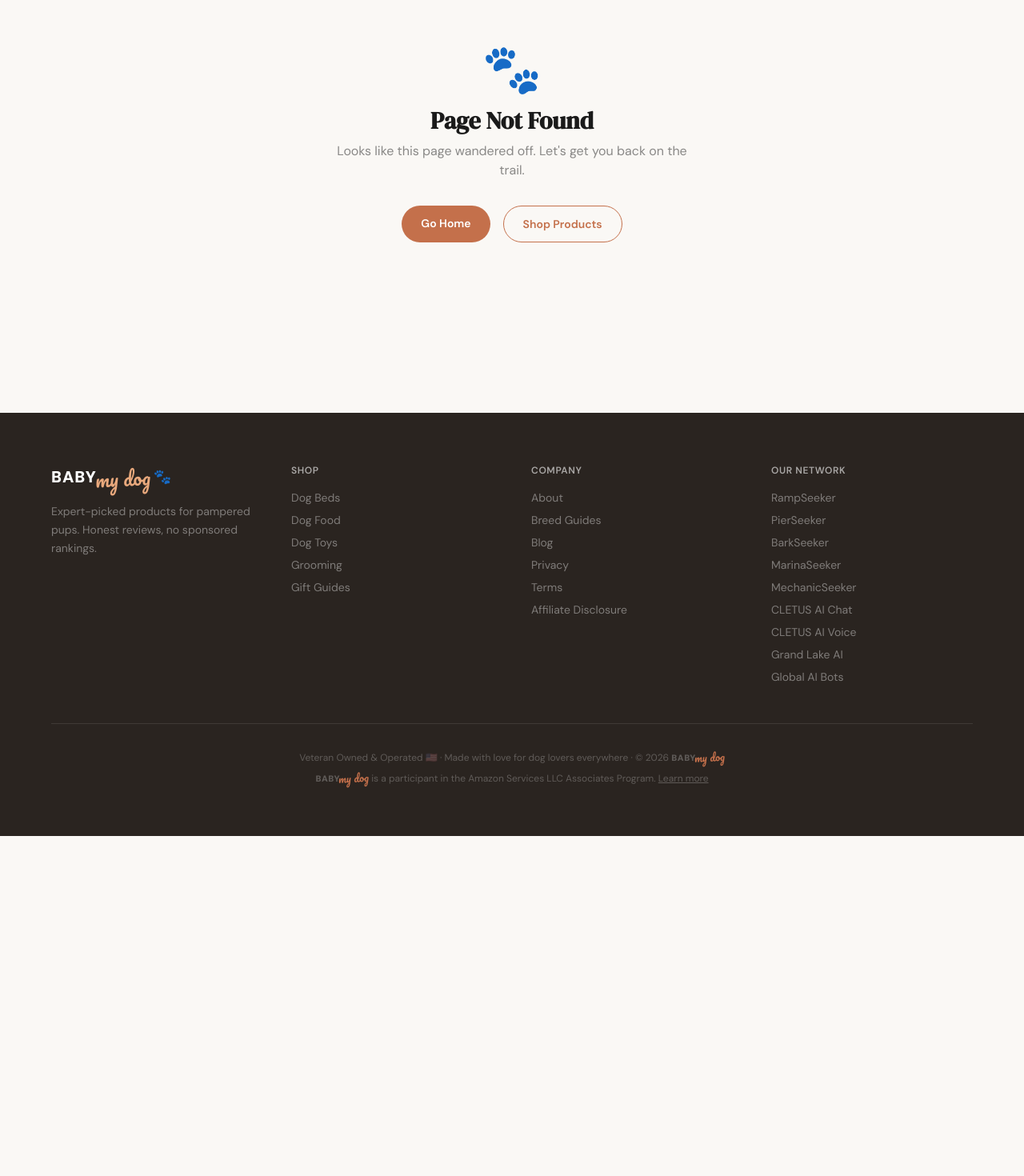
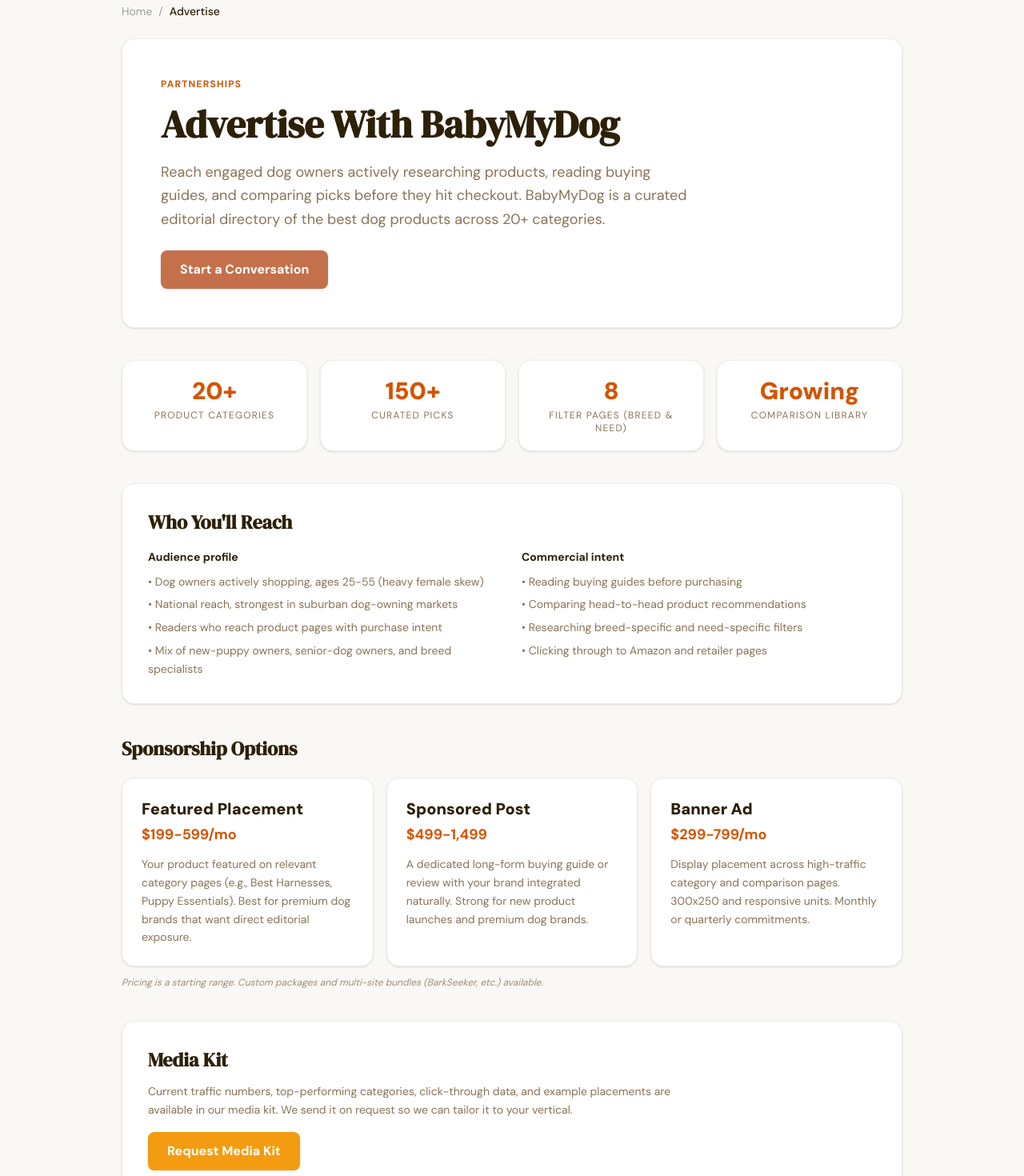
Before and after one commit to GlobalAiBots/babymydog, a Next.js app: page /advertise in a window 1280 px wide. Before the commit this address had no page. Shown: the part 160-1630 px from the top of the page at 80% size. Before the commit the page ends 1205 px from the top, so only its background shows below. Built offline with nearby package versions, Linux system fonts and the light colour scheme.

Commit message:
Add /advertise page with sponsorship options and media-kit CTA

```diff
--- /dev/null
+++ b/src/app/advertise/page.tsx
@@ -0,0 +1,133 @@
+import Link from "next/link";
+import type { Metadata } from "next";
+
+export const metadata: Metadata = {
+  title: "Advertise With BabyMyDog — Reach Engaged Dog Product Shoppers",
+  description: "Advertise on BabyMyDog. Reach engaged dog owners actively researching products, comparisons, and buying guides. Featured placements, sponsored posts, and banner ads.",
+  alternates: { canonical: "https://babymydog.com/advertise" },
+  openGraph: {
+    title: "Advertise With BabyMyDog",
+    description: "Reach dog owners actively researching products and buying guides.",
+    url: "https://babymydog.com/advertise",
+    siteName: "BabyMyDog",
+  },
+};
+
+export default function AdvertisePage() {
+  const breadcrumbLd = {
+    "@context": "https://schema.org",
+    "@type": "BreadcrumbList",
+    itemListElement: [
+      { "@type": "ListItem", position: 1, name: "Home", item: "https://babymydog.com" },
+      { "@type": "ListItem", position: 2, name: "Advertise", item: "https://babymydog.com/advertise" },
+    ],
+  };
+
+  const mailto = "mailto:hello@babymydog.com?subject=" + encodeURIComponent("Advertising Inquiry — BabyMyDog") + "&body=" + encodeURIComponent("Hi BabyMyDog team,\n\nI'd like to learn more about advertising options. Here's a quick intro:\n\n- Company: \n- Product / Service: \n- Target audience: \n- Budget range: \n- Format of interest (featured placement / sponsored post / banner): \n\nThanks!");
+
+  return (
+    <div className="min-h-screen pb-24" style={{ backgroundColor: '#FAF8F5' }}>
+      <script type="application/ld+json" dangerouslySetInnerHTML={{ __html: JSON.stringify(breadcrumbLd) }} />
+
+      <div className="max-w-5xl mx-auto px-6 py-16">
+        <nav className="text-sm text-[#1A1A1A]/40 mb-6 flex flex-wrap gap-2">
+          <Link href="/" className="hover:text-[#D35400] transition">Home</Link><span>/</span>
+          <span className="text-[#2D2006] font-medium">Advertise</span>
+        </nav>
+
+        <section className="bg-white rounded-2xl border border-[#F0EEEB] shadow-sm p-8 md:p-12 mb-10">
+          <p className="text-[#D35400] text-xs font-bold tracking-widest uppercase mb-3">Partnerships</p>
+          <h1 className="text-3xl md:text-5xl font-extrabold text-[#2D2006] mb-4 leading-tight">Advertise With BabyMyDog</h1>
+          <p className="text-[#8B7355] text-lg leading-relaxed max-w-2xl mb-6">
+            Reach engaged dog owners actively researching products, reading buying guides, and comparing picks before they hit checkout. BabyMyDog is a curated editorial directory of the best dog products across 20+ categories.
+          </p>
+          <a href={mailto} className="inline-block bg-[#C4704B] hover:bg-[#b5623f] text-white font-bold px-6 py-3 rounded-lg transition shadow-sm">Start a Conversation</a>
+        </section>
+
+        <section className="grid grid-cols-2 md:grid-cols-4 gap-4 mb-10">
+          {[
+            { stat: "20+", label: "Product Categories" },
+            { stat: "150+", label: "Curated Picks" },
+            { stat: "8", label: "Filter Pages (Breed & Need)" },
+            { stat: "Growing", label: "Comparison Library" },
+          ].map((s) => (
+            <div key={s.label} className="bg-white rounded-2xl border border-[#F0EEEB] shadow-sm p-5 text-center">
+              <p className="text-2xl md:text-3xl font-extrabold text-[#D35400]">{s.stat}</p>
+              <p className="text-[#8B7355] text-xs uppercase tracking-widest mt-1">{s.label}</p>
+            </div>
+          ))}
+        </section>
+
+        <section className="bg-white rounded-2xl border border-[#F0EEEB] shadow-sm p-6 md:p-8 mb-10">
+          <h2 className="text-2xl font-extrabold text-[#2D2006] mb-4">Who You&apos;ll Reach</h2>
+          <div className="grid grid-cols-1 md:grid-cols-2 gap-6 text-sm leading-relaxed">
+            <div>
+              <p className="font-bold text-[#2D2006] mb-2">Audience profile</p>
+              <ul className="space-y-1.5 text-[#8B7355]">
+                <li>&bull; Dog owners actively shopping, ages 25-55 (heavy female skew)</li>
+                <li>&bull; National reach, strongest in suburban dog-owning markets</li>
+                <li>&bull; Readers who reach product pages with purchase intent</li>
+                <li>&bull; Mix of new-puppy owners, senior-dog owners, and breed specialists</li>
+              </ul>
+            </div>
+            <div>
+              <p className="font-bold text-[#2D2006] mb-2">Commercial intent</p>
+              <ul className="space-y-1.5 text-[#8B7355]">
+                <li>&bull; Reading buying guides before purchasing</li>
+                <li>&bull; Comparing head-to-head product recommendations</li>
+                <li>&bull; Researching breed-specific and need-specific filters</li>
+                <li>&bull; Clicking through to Amazon and retailer pages</li>
+              </ul>
+            </div>
+          </div>
+        </section>
+
+        <section className="mb-10">
+          <h2 className="text-2xl font-extrabold text-[#2D2006] mb-5">Sponsorship Options</h2>
+          <div className="grid grid-cols-1 md:grid-cols-3 gap-4">
+            {[
+              {
+                title: "Featured Placement",
+                price: "$199-599/mo",
+                desc: "Your product featured on relevant category pages (e.g., Best Harnesses, Puppy Essentials). Best for premium dog brands that want direct editorial exposure.",
+              },
+              {
+                title: "Sponsored Post",
+                price: "$499-1,499",
+                desc: "A dedicated long-form buying guide or review with your brand integrated naturally. Strong for new product launches and premium dog brands.",
+              },
+              {
+                title: "Banner Ad",
+                price: "$299-799/mo",
+                desc: "Display placement across high-traffic category and comparison pages. 300x250 and responsive units. Monthly or quarterly commitments.",
+              },
+            ].map((opt) => (
+              <div key={opt.title} className="bg-white rounded-2xl border border-[#F0EEEB] shadow-sm p-6 flex flex-col">
+                <p className="font-extrabold text-[#2D2006] text-xl mb-1">{opt.title}</p>
+                <p className="text-[#D35400] font-bold text-lg mb-3">{opt.price}</p>
+                <p className="text-[#8B7355] text-sm leading-relaxed flex-1">{opt.desc}</p>
+              </div>
+            ))}
+          </div>
+          <p className="text-xs text-[#8B7355]/80 italic mt-3">Pricing is a starting range. Custom packages and multi-site bundles (BarkSeeker, etc.) available.</p>
+        </section>
+
+        <section className="bg-white rounded-2xl border border-[#F0EEEB] shadow-sm p-6 md:p-8 mb-10">
+          <h2 className="text-2xl font-extrabold text-[#2D2006] mb-3">Media Kit</h2>
+          <p className="text-[#8B7355] text-sm leading-relaxed mb-4 max-w-2xl">
+            Current traffic numbers, top-performing categories, click-through data, and example placements are available in our media kit. We send it on request so we can tailor it to your vertical.
+          </p>
+          <a href={mailto} className="inline-block bg-[#F39C12] hover:bg-[#D35400] text-white font-bold px-6 py-3 rounded-lg transition shadow-sm">Request Media Kit</a>
+        </section>
+
+        <section className="rounded-2xl p-6 md:p-8 border-2" style={{ borderColor: 'rgba(196,112,75,0.3)', background: 'rgba(196,112,75,0.05)' }}>
+          <h2 className="text-2xl font-extrabold text-[#2D2006] mb-3">Let&apos;s Talk</h2>
+          <p className="text-[#8B7355] text-sm leading-relaxed mb-4 max-w-2xl">
+            Email <a href={mailto} className="text-[#D35400] font-semibold hover:underline">hello@babymydog.com</a> with a quick note about your product and target audience. We&apos;ll reply within two business days with recommended placements and current availability.
+          </p>
+          <a href={mailto} className="inline-block bg-[#C4704B] hover:bg-[#b5623f] text-white font-bold px-6 py-3 rounded-lg transition shadow-sm">Email Us</a>
+        </section>
+      </div>
+    </div>
+  );
+}
--- a/src/app/layout.tsx
+++ b/src/app/layout.tsx
@@ -83,6 +83,7 @@
               <Link href="/about" className="hover:text-white transition">About</Link>
               <Link href="/breeds" className="hover:text-white transition">Breed Guides</Link>
               <Link href="/blog" className="hover:text-white transition">Blog</Link>
+              <Link href="/advertise" className="hover:text-white transition">Advertise With Us</Link>
               <Link href="/privacy" className="hover:text-white transition">Privacy</Link>
               <Link href="/terms" className="hover:text-white transition">Terms</Link>
               <Link href="/disclosure" className="hover:text-white transition">Affiliate Disclosure</Link>
```
Also changed, not shown: 1 other file (tests, documents, lock files or other folders).
